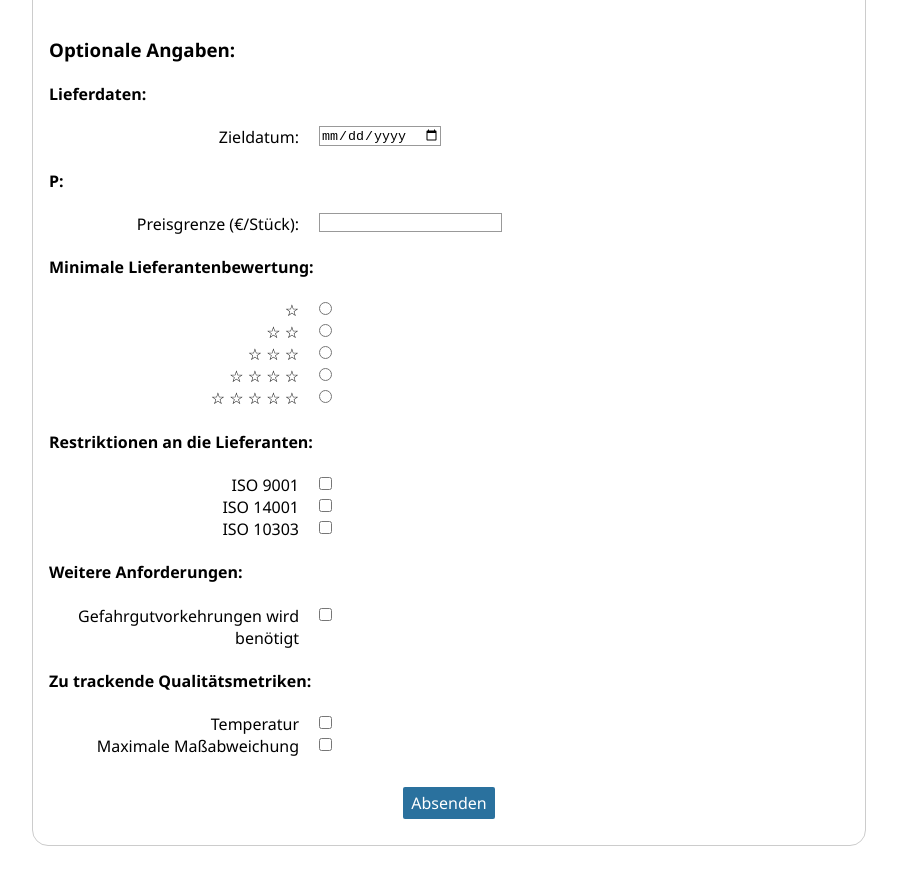
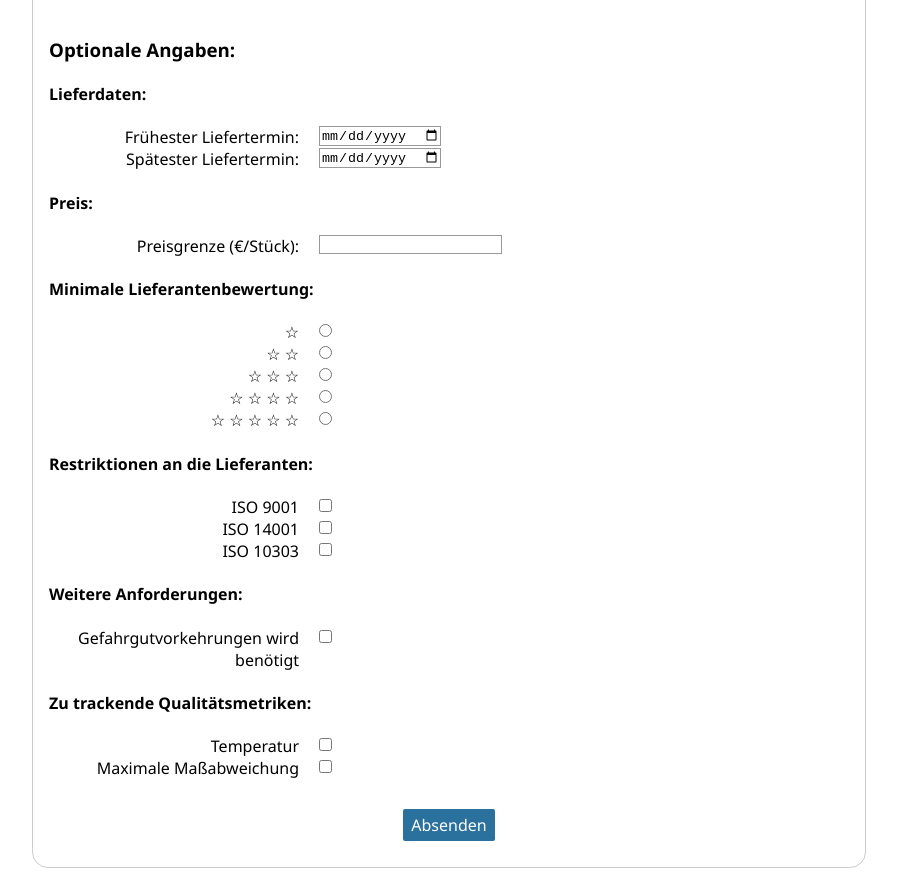
Before and after one commit to BoschDPNB/dpnb-mvp-broker-stackblitz, an Angular app: page /demand-registration in a window 1280 px wide. Shown: the part 940-1816 px from the top of the page, without its empty margins (191-1088 px from the left). Before the commit the page ends 1794 px from the top, so only its background shows below. Built offline with nearby package versions, Linux system fonts and the light colour scheme.

Commit message:
4 files modified

```diff
--- a/src/app/demand-registration/demand-registration.component.html
+++ b/src/app/demand-registration/demand-registration.component.html
@@ -74,11 +74,16 @@
   	<h3>Optionale Angaben:</h3>
 		<h4> Lieferdaten: </h4>
 
-		<label for="datum">Zieldatum:</label>
-        <input type="date" id="datum" formControlName="delivery_date">
+		<label for="datum1">Frühester Liefertermin:</label>
+        <input type="date" id="datum1" formControlName="earliest_delivery_date">
 		<br>
 
-    <h4> P: </h4>
+    <label for="datum">Spätester Liefertermin:</label>
+        <input type="date" id="datum" datum="delivery_date">
+		<br>
+
+
+    <h4> Preis: </h4>
 		<label for="preis">Preisgrenze (€/Stück):</label>
         <input type="number" id="preis" formControlName="max_price">
 		<br/>
--- a/src/app/demand-registration/demand-registration.component.ts
+++ b/src/app/demand-registration/demand-registration.component.ts
@@ -30,6 +30,7 @@ export class DemandRegistrationComponent implements OnInit {
   product_id: FormControl;
   amount: FormControl;
   delivery_date: FormControl;
+  earliest_delivery_date: FormControl;
   max_price: FormControl;
   min_rating: FormControl;
   required_qualifications: FormArray;
@@ -80,6 +81,7 @@ export class DemandRegistrationComponent implements OnInit {
     this.product_id = new FormControl('', Validators.required);
     this.amount = new FormControl('', Validators.required);
     this.delivery_date = new FormControl('');
+    this.earliest_delivery_date= new FormControl('');
     this.max_price = new FormControl('');
     this.min_rating = new FormControl('');
     this.required_qualifications = new FormArray(formControlsQ);
@@ -92,6 +94,7 @@ export class DemandRegistrationComponent implements OnInit {
       'product_id': this.product_id,
       'amount': this.amount,
       'delivery_date': this.delivery_date,
+      'earliest_delivery_date':this.earliest_delivery_date,
       'max_price': this.max_price,
       'min_rating': this.min_rating,
       required_qualifications: new FormArray(formControlsQ),
@@ -113,6 +116,7 @@ export class DemandRegistrationComponent implements OnInit {
       demandData['product_id'],
       demandData['amount'],
       demandData['delivery_date'],
+      demandData['earliest_delivery_date'],
       demandData['max_price'],
       demandData['min_rating'],
       this.convertQualif(demandData),
--- a/src/app/models/request.model.ts
+++ b/src/app/models/request.model.ts
@@ -9,6 +9,7 @@ export class Request {
     public product_id: string,
     public amount: number,
     public delivery_date: Date,
+    public earliest_delivery_date: Date,
     public max_price: number,
     public min_rating: number,
     public required_qualifications: string[],
--- a/src/app/offers.service.ts
+++ b/src/app/offers.service.ts
@@ -23,6 +23,10 @@ export class OffersService {
     return this.order.delivery_date;
   }
 
+  getEarliestDelDate(){
+    return this.order.earliest_delivery_date;
+  }
+
   getAmount(){
     return this.order.amount;
   }
```
